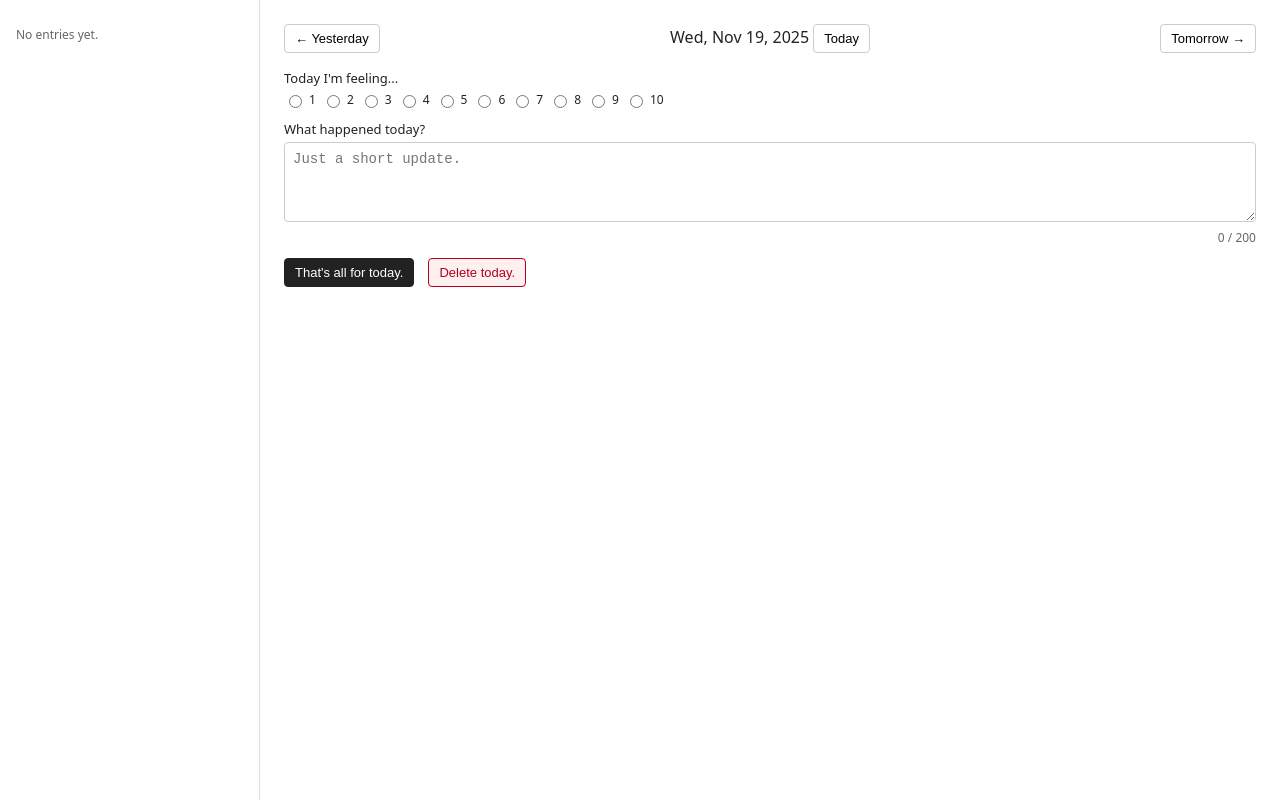
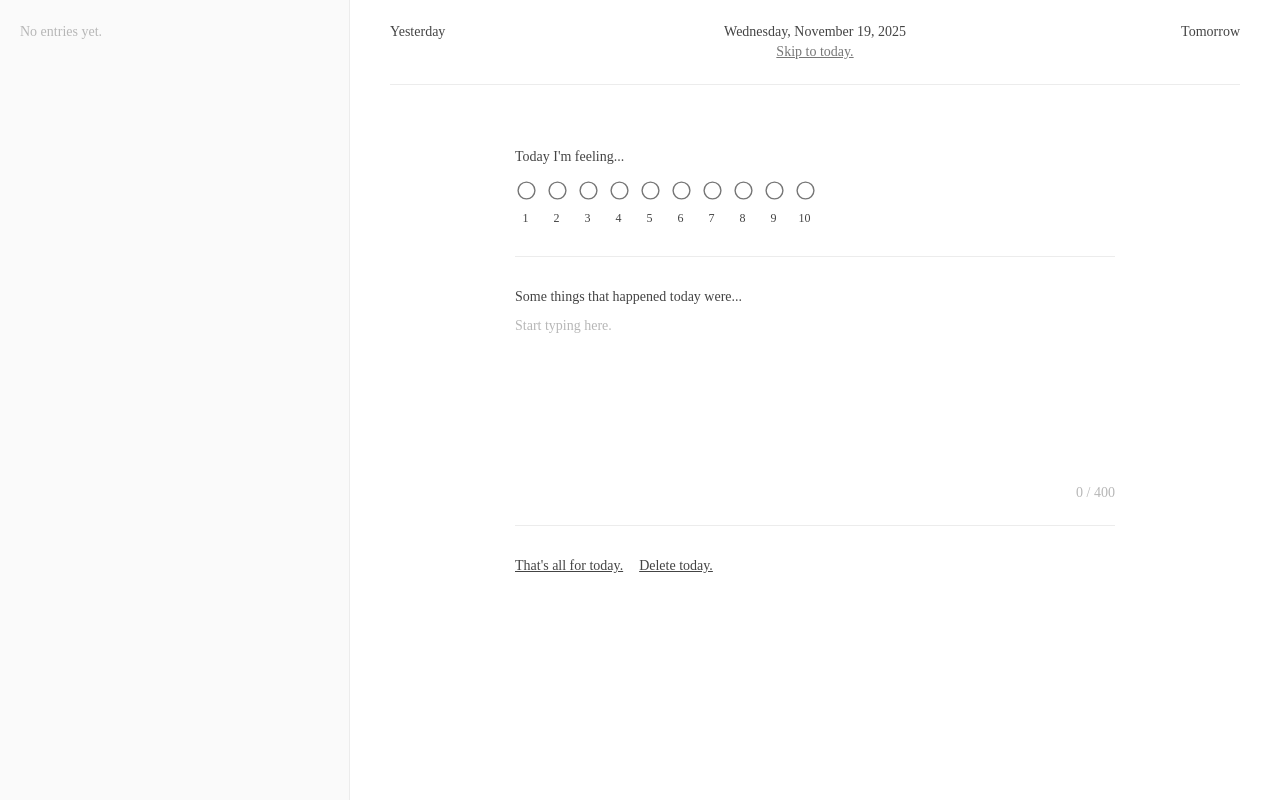
Before and after one commit to tsuishelley/journal, a plain HTML site: page index.html in a window 1280 px wide. Drawn offline with Linux system fonts and the light colour scheme; a web font is replaced by a local one.

Commit message:
updated styling

```diff
--- a/index.html
+++ b/index.html
@@ -4,174 +4,235 @@
   <meta charset="UTF-8" />
   <title>Daily Journal</title>
   <meta name="viewport" content="width=device-width, initial-scale=1" />
+
+  <!-- Fauna One -->
+  <link rel="stylesheet" href="https://fonts.googleapis.com/css2?family=Fauna+One&display=swap">
+
   <style>
+    :root {
+      --text-size: 14px;
+      --text-color: #444;
+      --muted: #b7b7b7;
+      --border-soft: #ececec;
+    }
+
+    * {
+      box-sizing: border-box;
+    }
+
     body {
-      font-family: system-ui, -apple-system, BlinkMacSystemFont, "Segoe UI", sans-serif;
+      font-family: "Fauna One", serif;
+      font-size: var(--text-size);
       margin: 0;
       padding: 0;
-      color: #222;
+      background: #fff;
+      color: var(--text-color);
       display: flex;
       min-height: 100vh;
     }
 
     .sidebar {
-      width: 260px;
+      width: 350px;
       max-width: 40%;
-      background: #ffffff;
-      border-right: 1px solid #ddd;
-      padding: 16px;
-      box-sizing: border-box;
+      border-right: 1px solid var(--border-soft);
+      background: #fafafa;
+      padding: 24px 20px;
       overflow-y: auto;
     }
 
     .main {
       flex: 1;
-      padding: 24px;
-      box-sizing: border-box;
+      padding: 24px 40px 40px;
       display: flex;
       flex-direction: column;
-      gap: 16px;
-    }
-
-    h1 {
-      margin: 0 0 8px;
-      font-size: 20px;
-    }
-
-    h2 {
-      margin: 0 0 8px;
-      font-size: 16px;
-      font-weight: 600;
-    }
-
-    button {
-      cursor: pointer;
-      border-radius: 4px;
-      border: 1px solid #ccc;
-      background: #fff;
-      padding: 6px 10px;
-      font-size: 13px;
-    }
-
-    button.primary {
-      background: #222;
-      color: #fff;
-      border-color: #222;
-    }
-
-    button.danger {
-      background: #fff0f0;
-      color: #b00020;
-      border-color: #b00020;
-    }
-
-    button + button {
-      margin-left: 6px;
-    }
-
-    .date-nav {
-      display: flex;
-      align-items: center;
-      justify-content: space-between;
-      gap: 8px;
-      flex-wrap: wrap;
-    }
-
-    .date-display {
-      font-weight: 500;
-    }
-
-    label {
-      display: block;
-      font-size: 13px;
-      margin-bottom: 4px;
-      font-weight: 500;
-    }
-
-    textarea {
-      width: 100%;
-      box-sizing: border-box;
-      padding: 8px;
-      font-size: 14px;
-      border-radius: 4px;
-      border: 1px solid #ccc;
-      resize: vertical;
-      min-height: 80px;
-    }
-
-    .field {
-      margin-bottom: 12px;
+      background: #ffffff;
     }
 
     .entry-list {
       list-style: none;
       padding: 0;
-      margin: 8px 0 0;
-      font-size: 14px;
+      margin: 0;
     }
 
     .entry-list li {
-      margin-bottom: 4px;
+      margin-bottom: 8px;
     }
 
     .entry-list button {
       width: 100%;
       text-align: left;
+      padding: 4px 0;
       border: none;
       background: none;
-      padding: 4px 0;
-      border-radius: 0;
+      font: inherit;
+      font-size: var(--text-size);
+      color: var(--text-color);
+      cursor: pointer;
     }
 
     .entry-list button:hover {
       text-decoration: underline;
     }
 
-    .meta {
-      font-size: 12px;
-      color: #666;
+    /* underline current day even when not hovered */
+    .entry-list button.current-day {
+      text-decoration: underline;
+    }
+
+    .date-nav {
+      display: flex;
+      align-items: baseline;
+      justify-content: space-between;
+      gap: 12px;
+      padding-bottom: 24px;
+      border-bottom: 1px solid var(--border-soft);
+    }
+
+    .date-nav-left,
+    .date-nav-right {
+      min-width: 80px;
+      text-align: left;
+      white-space: nowrap;
+    }
+
+    .date-nav-right {
+      text-align: right;
+    }
+
+    .date-display {
+      font-weight: 400;
+    }
+
+    .skip-today {
+      display: inline-block;
       margin-top: 4px;
+      font-size: var(--text-size);
+      color: #777;
+      text-decoration: underline;
+      cursor: pointer;
+    }
+
+    button {
+      font-family: inherit;
+      font-size: var(--text-size);
+      cursor: pointer;
+      border: none;
+      background: none;
+      padding: 0;
+      color: var(--text-color);
+    }
+
+    button.primary,
+    button.danger {
+      text-decoration: underline;
+    }
+
+    label {
+      display: block;
+      font-size: var(--text-size);
+      margin-bottom: 6px;
+    }
+
+    .form-wrapper {
+      flex: 1;
+      display: flex;
+      justify-content: center;
+    }
+
+    .journal-inner {
+      width: 100%;
+      max-width: 600px;
+      margin-top: 32px;
+    }
+
+    .field {
+      margin: 32px 0;
+      padding-bottom: 24px;
+      border-bottom: 1px solid var(--border-soft);
+    }
+
+    .field:last-of-type {
+      border-bottom: none;
+      padding-bottom: 0;
     }
 
     .mood-group {
       display: flex;
+      gap: 10px;
+      align-items: center;
       flex-wrap: wrap;
-      gap: 6px;
+      margin-top: 16px; /* more top padding above radios */
     }
 
     .mood-group label {
       display: inline-flex;
+      flex-direction: column;
       align-items: center;
       gap: 4px;
-      font-weight: 400;
       font-size: 12px;
-      margin-bottom: 0;
+    }
+
+    .mood-group input[type="radio"] {
+        margin-bottom:10px;
+      cursor: pointer;
+      transform: scale(1.4);   /* bigger radios */
+      accent-color: #444;      /* filled color when selected */
+
+    }
+
+    textarea {
+      width: 100%;
+      font-family: inherit;
+      font-size: var(--text-size);
+      line-height: 1.6;
+      border: none;
+      border-radius: 0;
+      padding: 0;
+      margin-top: 4px;
+      min-height: 160px;
+      resize: none;
+      background: transparent;
+      color: var(--text-color);
+      outline: none;
+    }
+
+    textarea::placeholder {
+      color: var(--muted);
     }
 
     .char-counter {
-      font-size: 12px;
-      color: #666;
+      font-size: var(--text-size);
+      color: var(--muted);
       text-align: right;
-      margin-top: 2px;
+      margin-top: 6px;
     }
 
     .form-actions {
+      margin-top: 32px;
       display: flex;
       align-items: center;
-      gap: 8px;
+      gap: 16px;
       flex-wrap: wrap;
     }
 
-    @media (max-width: 768px) {
+    .meta {
+      font-size: var(--text-size);
+      color: var(--muted);
+    }
+
+    @media (max-width: 900px) {
       body {
         flex-direction: column;
       }
       .sidebar {
         width: 100%;
         max-width: 100%;
+        max-height: 180px;
         border-right: none;
-        border-bottom: 1px solid #ddd;
-        max-height: 200px;
+        border-bottom: 1px solid var(--border-soft);
+      }
+      .main {
+        padding: 20px;
       }
     }
   </style>
@@ -183,19 +244,20 @@
 
   <main class="main">
     <header class="date-nav">
-      <div>
-        <button type="button" id="prev-day">&larr; Yesterday</button>
+      <div class="date-nav-left">
+        <button type="button" id="prev-day">Yesterday</button>
       </div>
-      <div>
-        <span class="date-display" id="date-display"></span>
-        <button type="button" id="today-btn">Today</button>
+      <div style="text-align: center; flex: 1;">
+        <div class="date-display" id="date-display"></div>
+        <button type="button" class="skip-today" id="today-btn">Skip to today.</button>
       </div>
-      <div>
-        <button type="button" id="next-day">Tomorrow &rarr;</button>
+      <div class="date-nav-right">
+        <button type="button" id="next-day">Tomorrow</button>
       </div>
     </header>
 
-    <section>
+    <div class="form-wrapper">
+      <section class="journal-inner">
         <form id="journal-form">
           <!-- Mood as 1–10 radio buttons -->
           <div class="field">
@@ -214,16 +276,16 @@
             </div>
           </div>
 
-        <!-- What happened with 200 char limit -->
+          <!-- What happened with 400 char limit -->
           <div class="field">
-          <label for="highlights">What happened today?</label>
+            <label for="highlights">Some things that happened today were...</label>
             <textarea
               id="highlights"
               name="highlights"
-            maxlength="200"
-            placeholder="Just a short update."
+              maxlength="400"
+              placeholder="Start typing here."
             ></textarea>
-          <div class="char-counter" id="highlights-counter">0 / 200</div>
+            <div class="char-counter" id="highlights-counter">0 / 400</div>
           </div>
 
           <div class="form-actions">
@@ -233,6 +295,7 @@
           </div>
         </form>
       </section>
+    </div>
   </main>
 
   <script>
@@ -244,20 +307,16 @@
     // Use local time instead of UTC to avoid off-by-one-day issues
     function formatDate(date) {
       return (
-        date.getFullYear() +
-        "-" +
-        pad(date.getMonth() + 1) +
-        "-" +
-        pad(date.getDate())
-      ); // YYYY-MM-DD in local time
+        date.getFullYear() + "-" + pad(date.getMonth() + 1) + "-" + pad(date.getDate())
+      ); // YYYY-MM-DD
     }
 
     function prettyDate(iso) {
       const [year, month, day] = iso.split("-").map(Number);
       const d = new Date(year, month - 1, day);
       return d.toLocaleDateString(undefined, {
-        weekday: "short",
-        month: "short",
+        weekday: "long",
+        month: "long",
         day: "numeric",
         year: "numeric",
       });
@@ -281,13 +340,9 @@
     const dateDisplay = document.getElementById("date-display");
     const entryListEl = document.getElementById("entry-list");
     const saveStatus = document.getElementById("save-status");
-
     const highlightsInput = document.getElementById("highlights");
     const highlightsCounter = document.getElementById("highlights-counter");
-
-    const moodRadios = Array.from(
-      document.querySelectorAll('input[name="mood"]')
-    );
+    const moodRadios = Array.from(document.querySelectorAll('input[name="mood"]'));
 
     function getSelectedMood() {
       const checked = moodRadios.find((r) => r.checked);
@@ -318,7 +373,6 @@
       setSelectedMood(entry.mood || "");
       highlightsInput.value = entry.highlights || "";
       updateHighlightsCounter();
-
       saveStatus.textContent = "";
     }
 
@@ -336,9 +390,7 @@
       renderEntryList();
       saveStatus.textContent = "Saved.";
       setTimeout(() => {
-        if (saveStatus.textContent === "Saved.") {
-          saveStatus.textContent = "";
-        }
+        if (saveStatus.textContent === "Saved.") saveStatus.textContent = "";
       }, 2000);
     }
 
@@ -364,24 +416,21 @@
       delete entries[iso];
       saveAllEntries(entries);
 
-      // Clear form for this date
       setSelectedMood("");
       highlightsInput.value = "";
       updateHighlightsCounter();
-
       renderEntryList();
 
       saveStatus.textContent = "Entry deleted.";
       setTimeout(() => {
-        if (saveStatus.textContent === "Entry deleted.") {
-          saveStatus.textContent = "";
-        }
+        if (saveStatus.textContent === "Entry deleted.") saveStatus.textContent = "";
       }, 2000);
     }
 
     function renderEntryList() {
       const entries = loadAllEntries();
       const dates = Object.keys(entries).sort().reverse(); // newest first
+      const todayIso = formatDate(new Date());
 
       entryListEl.innerHTML = "";
       if (dates.length === 0) {
@@ -394,22 +443,13 @@
         const li = document.createElement("li");
         const btn = document.createElement("button");
 
-        const entry = entries[iso] || {};
-        const baseText = prettyDate(iso);
+        // Sidebar: date only
+        btn.textContent = prettyDate(iso);
 
-        // If you had older entries with a notes field, this keeps them usable
-        const summarySource =
-          entry.highlights || entry.notes || "";
-        let summary = summarySource.trim();
-        if (summary.length > 40) {
-          summary = summary.slice(0, 40) + "…";
+        // underline current day
+        if (iso === todayIso) {
+          btn.classList.add("current-day");
         }
-
-        const displayText = summary
-          ? `${baseText} — ${summary}`
-          : baseText;
-
-        btn.textContent = displayText;
 
         btn.addEventListener("click", () => {
           const [y, m, d] = iso.split("-").map(Number);
@@ -423,7 +463,7 @@
 
     function updateHighlightsCounter() {
       const len = highlightsInput.value.length;
-      highlightsCounter.textContent = `${len} / 200`;
+      highlightsCounter.textContent = `${len} / 400`;
     }
 
     // --- Event listeners ---
@@ -446,7 +486,6 @@
     document.getElementById("save-btn").addEventListener("click", saveCurrentEntry);
     document.getElementById("delete-btn").addEventListener("click", deleteCurrentEntry);
 
-    // Autosave on change
     moodRadios.forEach((r) => {
       r.addEventListener("change", saveCurrentEntry);
     });
```
Lines whose indentation alone changed are shown as unchanged.
